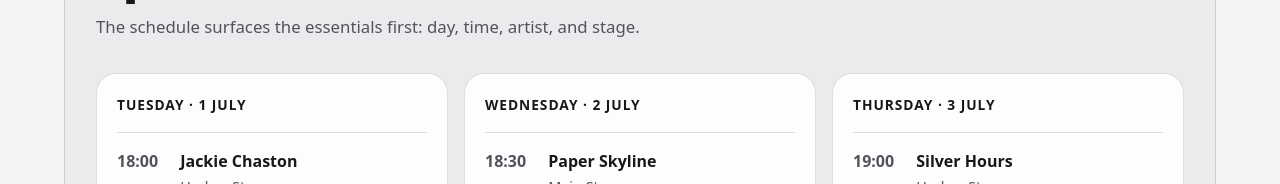
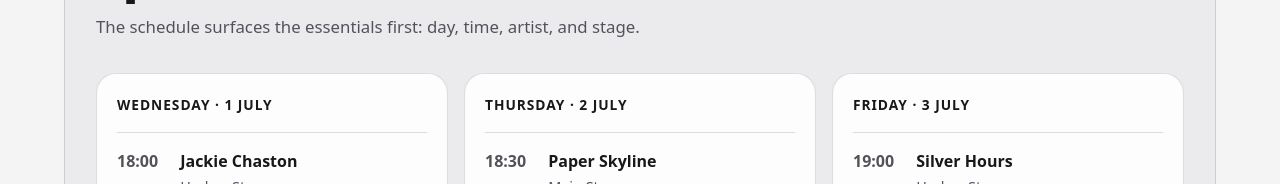
Before and after one commit to MykolaDotsenko/Headliners-artists-tailwind, a website: page src/index.html in a window 1280 px wide. Shown: the part 2086-2270 px from the top of the page. Drawn offline with Linux system fonts and the light colour scheme.

Commit message:
fix: align concept schedule weekdays with 2026 dates

```diff
--- a/src/index.html
+++ b/src/index.html
@@ -212,7 +212,7 @@
 
         <div class="schedule-grid">
           <article class="schedule-card">
-            <p class="schedule-card__day">Tuesday · 1 July</p>
+            <p class="schedule-card__day">Wednesday · 1 July</p>
             <div class="schedule-row">
               <time datetime="2026-07-01T18:00">18:00</time>
               <div><strong>Jackie Chaston</strong><span>Harbor Stage</span></div>
@@ -224,7 +224,7 @@
           </article>
 
           <article class="schedule-card">
-            <p class="schedule-card__day">Wednesday · 2 July</p>
+            <p class="schedule-card__day">Thursday · 2 July</p>
             <div class="schedule-row">
               <time datetime="2026-07-02T18:30">18:30</time>
               <div><strong>Paper Skyline</strong><span>Main Stage</span></div>
@@ -236,7 +236,7 @@
           </article>
 
           <article class="schedule-card">
-            <p class="schedule-card__day">Thursday · 3 July</p>
+            <p class="schedule-card__day">Friday · 3 July</p>
             <div class="schedule-row">
               <time datetime="2026-07-03T19:00">19:00</time>
               <div><strong>Silver Hours</strong><span>Harbor Stage</span></div>
```
